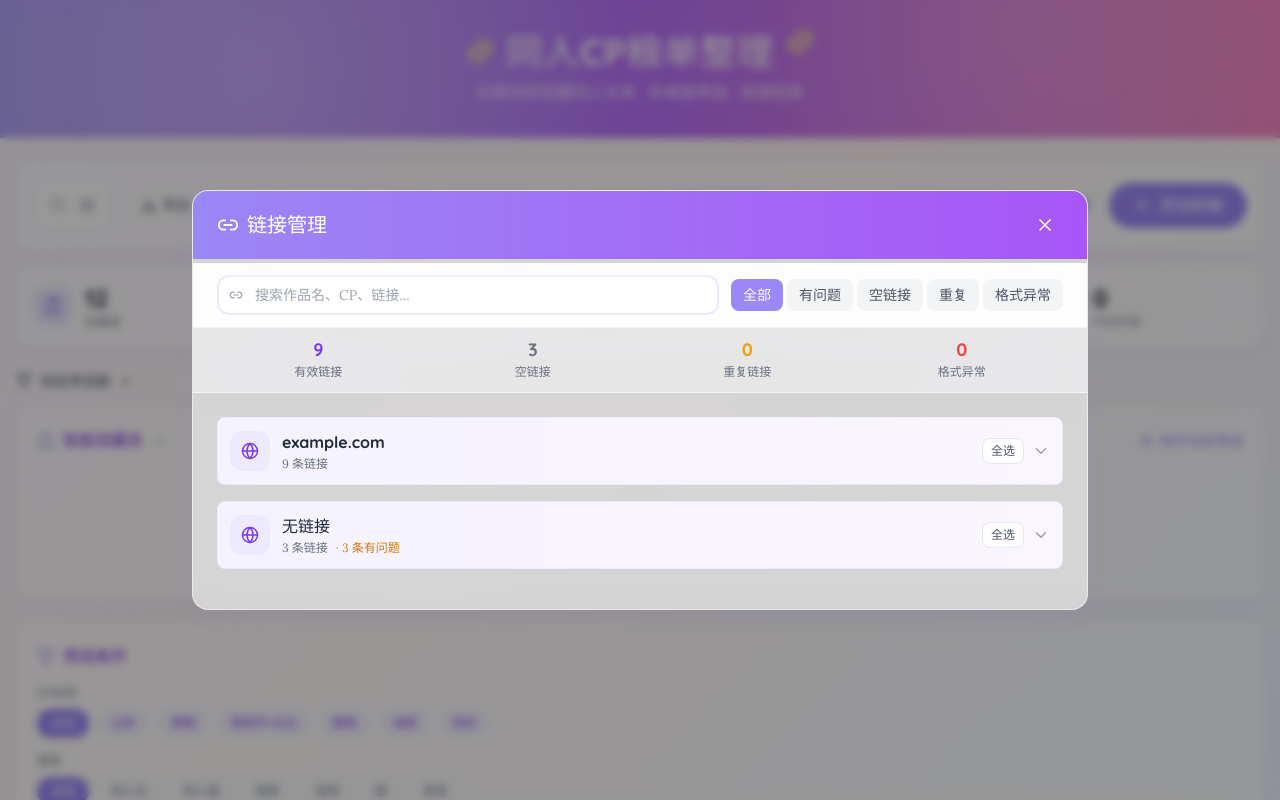
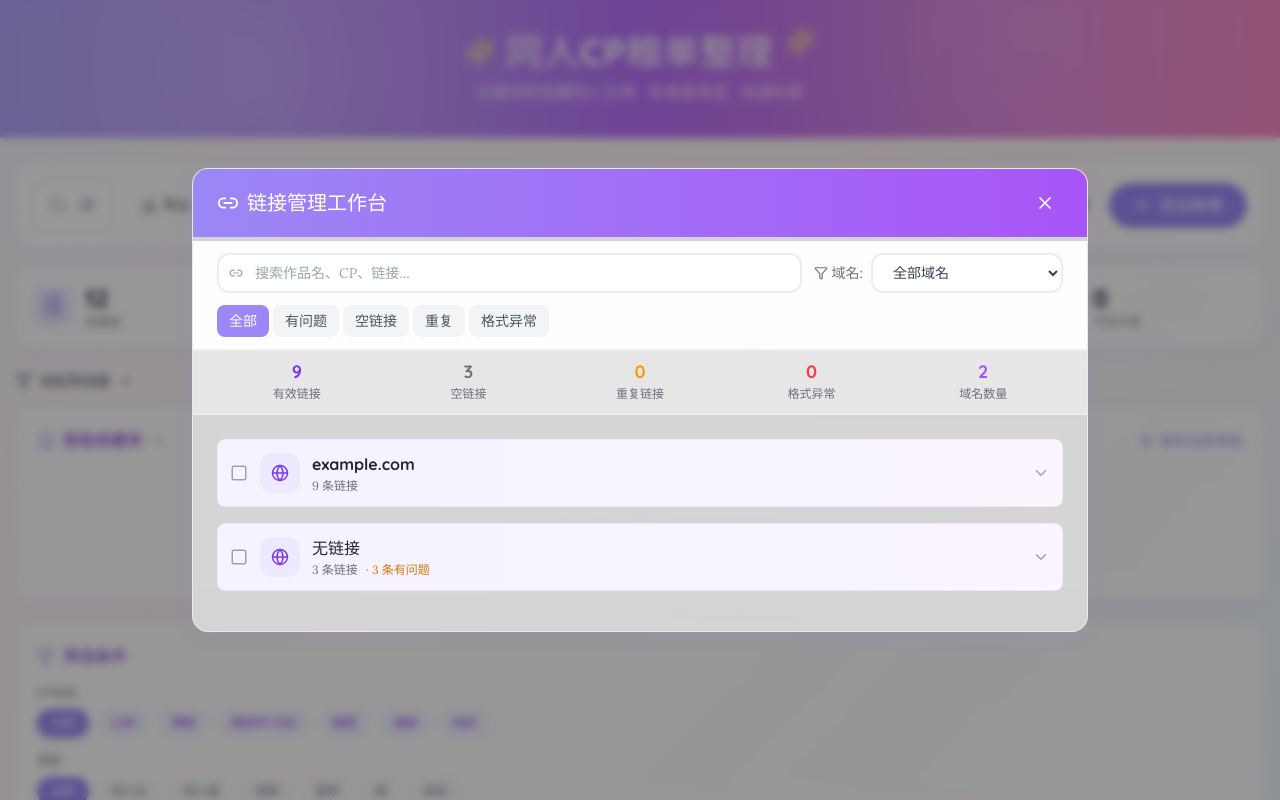
Before and after one commit to aliAjax/35-1510027, a React (Vite) app: page / in a window 1280 px wide. Both pictures are taken after a click on the button "链接管理". Shown: the top 800 px of the page. Built offline with nearby package versions, Linux system fonts and the light colour scheme.

Commit message:
.2552414705564364:09eb187fcbdd3e06eb4514c401b51229_6a228f5c134ab4dc2f085c4e.6a228f5e134ab4dc2f085c50.6a228f5d2b7308c1870c2757:Trae CN.T(2026/6/5 16:57:02)

```diff
--- a/src/components/LinkManager.tsx
+++ b/src/components/LinkManager.tsx
@@ -14,6 +14,9 @@ import {
   AlertCircle,
   Copy,
   XCircle,
+  Edit3,
+  Trash2,
+  Filter,
 } from 'lucide-react';
 import { useEntryStore } from '../store/useEntryStore';
 import type { LinkInfo, LinkDomainGroup, LinkIssueType } from '../types';
@@ -24,7 +27,8 @@ export const LinkManager = () => {
     closeLinkManager,
     analyzeLinks,
     batchUpdateNotes,
-    openDetail,
+    batchClearEmptyLinks,
+    openForm,
     entries,
   } = useEntryStore();
 
@@ -32,6 +36,7 @@ export const LinkManager = () => {
   const [selectedLinks, setSelectedLinks] = useState<Set<string>>(new Set());
   const [expandedDomains, setExpandedDomains] = useState<Set<string>>(new Set());
   const [filterType, setFilterType] = useState<'all' | 'issues' | 'empty' | 'duplicate' | 'invalid'>('all');
+  const [filterDomain, setFilterDomain] = useState<string>('all');
   const [batchNotes, setBatchNotes] = useState('');
   const [showBatchNotes, setShowBatchNotes] = useState(false);
   const [searchKeyword, setSearchKeyword] = useState('');
@@ -42,6 +47,7 @@ export const LinkManager = () => {
       setSelectedLinks(new Set());
       setExpandedDomains(new Set());
       setFilterType('all');
+      setFilterDomain('all');
       setBatchNotes('');
       setShowBatchNotes(false);
       setSearchKeyword('');
@@ -50,7 +56,13 @@ export const LinkManager = () => {
 
   const analysisResult = useMemo(() => analyzeLinks(entries), [analyzeLinks, entries]);
 
-  const matchFilter = useCallback((link: LinkInfo): boolean => {
+  const allDomains = useMemo(() => {
+    const domains = new Set<string>();
+    analysisResult.allLinks.forEach((link) => domains.add(link.domain));
+    return Array.from(domains).sort();
+  }, [analysisResult]);
+
+  const matchFilterType = useCallback((link: LinkInfo): boolean => {
     switch (filterType) {
       case 'issues':
         return link.hasIssue;
@@ -64,6 +76,11 @@ export const LinkManager = () => {
         return true;
     }
   }, [filterType]);
+
+  const matchFilterDomain = useCallback((link: LinkInfo): boolean => {
+    if (filterDomain === 'all') return true;
+    return link.domain === filterDomain;
+  }, [filterDomain]);
 
   const matchSearch = useCallback((link: LinkInfo): boolean => {
     if (!searchKeyword) return true;
@@ -81,10 +98,10 @@ export const LinkManager = () => {
     return analysisResult.domainGroups
       .map((group) => ({
         ...group,
-        links: group.links.filter((l) => matchFilter(l) && matchSearch(l)),
+        links: group.links.filter((l) => matchFilterType(l) && matchFilterDomain(l) && matchSearch(l)),
       }))
       .filter((group) => group.links.length > 0);
-  }, [analysisResult, matchFilter, matchSearch]);
+  }, [analysisResult, matchFilterType, matchFilterDomain, matchSearch]);
 
   if (!isLinkManagerOpen) return null;
 
@@ -118,7 +135,7 @@ export const LinkManager = () => {
   };
 
   const selectAllInDomain = (domain: string, links: LinkInfo[]) => {
-    const filteredLinks = links.filter((l) => matchFilter(l) && matchSearch(l));
+    const filteredLinks = links.filter((l) => matchFilterType(l) && matchFilterDomain(l) && matchSearch(l));
     const allSelected = filteredLinks.every((l) => selectedLinks.has(l.entryId));
 
     setSelectedLinks((prev) => {
@@ -134,6 +151,21 @@ export const LinkManager = () => {
     });
   };
 
+  const selectAllFiltered = () => {
+    const allFilteredIds = new Set<string>();
+    filteredGroups.forEach((group) => {
+      group.links.forEach((l) => allFilteredIds.add(l.entryId));
+    });
+
+    const currentAllSelected = Array.from(allFilteredIds).every((id) => selectedLinks.has(id));
+
+    if (currentAllSelected) {
+      setSelectedLinks(new Set());
+    } else {
+      setSelectedLinks(allFilteredIds);
+    }
+  };
+
   const handleOpenLink = (link: string) => {
     if (link) {
       const url = link.startsWith('http') ? link : `https://${link}`;
@@ -141,11 +173,11 @@ export const LinkManager = () => {
     }
   };
 
-  const handleOpenDetail = (entryId: string) => {
+  const handleOpenEditForm = (entryId: string) => {
     const entry = entries.find((e) => e.id === entryId);
     if (entry) {
       closeModal();
-      setTimeout(() => openDetail(entry), 200);
+      setTimeout(() => openForm(entry), 200);
     }
   };
 
@@ -154,6 +186,13 @@ export const LinkManager = () => {
       batchUpdateNotes(Array.from(selectedLinks), batchNotes.trim());
       setBatchNotes('');
       setShowBatchNotes(false);
+      setSelectedLinks(new Set());
+    }
+  };
+
+  const handleBatchClearLinks = () => {
+    if (selectedLinks.size > 0) {
+      batchClearEmptyLinks(Array.from(selectedLinks));
       setSelectedLinks(new Set());
     }
   };
@@ -230,11 +269,11 @@ export const LinkManager = () => {
                   </button>
                 )}
                 <button
-                  onClick={() => handleOpenDetail(linkInfo.entryId)}
+                  onClick={() => handleOpenEditForm(linkInfo.entryId)}
                   className="p-1.5 rounded-lg hover:bg-primary-100 text-gray-400 hover:text-primary-600 transition-colors"
-                  title="查看详情"
+                  title="编辑链接"
                 >
-                  <FileText size={14} />
+                  <Edit3 size={14} />
                 </button>
               </div>
             </div>
@@ -276,6 +315,7 @@ export const LinkManager = () => {
   const renderDomainGroup = (group: LinkDomainGroup) => {
     const isExpanded = expandedDomains.has(group.domain);
     const allSelected = group.links.every((l) => selectedLinks.has(l.entryId));
+    const someSelected = group.links.some((l) => selectedLinks.has(l.entryId));
 
     return (
       <div key={group.domain} className="mb-4">
@@ -284,6 +324,21 @@ export const LinkManager = () => {
           className="flex items-center justify-between p-3 rounded-lg bg-gradient-to-r from-primary-50 to-purple-50 border border-primary-100 cursor-pointer hover:shadow-sm transition-shadow"
         >
           <div className="flex items-center gap-3">
+            <button
+              onClick={(e) => {
+                e.stopPropagation();
+                selectAllInDomain(group.domain, group.links);
+              }}
+              className="text-gray-400 hover:text-primary-500 transition-colors"
+            >
+              {allSelected ? (
+                <CheckSquare size={18} className="text-primary-500" />
+              ) : someSelected ? (
+                <CheckSquare size={18} className="text-primary-300" />
+              ) : (
+                <Square size={18} />
+              )}
+            </button>
             <div className="w-10 h-10 rounded-xl bg-primary-100 flex items-center justify-center text-primary-600">
               <Globe size={18} />
             </div>
@@ -302,15 +357,6 @@ export const LinkManager = () => {
             </div>
           </div>
           <div className="flex items-center gap-2">
-            <button
-              onClick={(e) => {
-                e.stopPropagation();
-                selectAllInDomain(group.domain, group.links);
-              }}
-              className="px-2 py-1 text-xs rounded-lg bg-white/80 border border-gray-200 text-gray-600 hover:bg-primary-50 hover:text-primary-600 hover:border-primary-300 transition-colors"
-            >
-              {allSelected ? '取消全选' : '全选'}
-            </button>
             {isExpanded ? (
               <ChevronUp size={18} className="text-gray-400" />
             ) : (
@@ -327,6 +373,14 @@ export const LinkManager = () => {
       </div>
     );
   };
+
+  const allFilteredCount = filteredGroups.reduce((sum, g) => sum + g.links.length, 0);
+  const allFilteredSelected = filteredGroups.every((g) =>
+    g.links.every((l) => selectedLinks.has(l.entryId))
+  );
+  const someFilteredSelected = filteredGroups.some((g) =>
+    g.links.some((l) => selectedLinks.has(l.entryId))
+  );
 
   return (
     <div className="fixed inset-0 z-50 flex items-center justify-center p-4">
@@ -345,7 +399,7 @@ export const LinkManager = () => {
           <div className="flex items-center justify-between">
             <h2 className="text-xl font-display font-bold flex items-center gap-2">
               <Link2 size={22} />
-              链接管理
+              链接管理工作台
             </h2>
             <button
               onClick={closeModal}
@@ -372,7 +426,27 @@ export const LinkManager = () => {
               />
             </div>
 
-            <div className="flex items-center gap-1 flex-wrap">
+            <div className="flex items-center gap-2">
+              <div className="flex items-center gap-1 text-sm text-gray-500">
+                <Filter size={14} />
+                <span>域名:</span>
+              </div>
+              <select
+                value={filterDomain}
+                onChange={(e) => setFilterDomain(e.target.value)}
+                className="input-field py-2 text-sm w-48"
+              >
+                <option value="all">全部域名</option>
+                {allDomains.map((domain) => (
+                  <option key={domain} value={domain}>
+                    {domain}
+                  </option>
+                ))}
+              </select>
+            </div>
+          </div>
+
+          <div className="flex items-center gap-1 flex-wrap mt-3">
             {[
               { key: 'all', label: '全部' },
               { key: 'issues', label: '有问题' },
@@ -394,10 +468,9 @@ export const LinkManager = () => {
             ))}
           </div>
         </div>
-        </div>
 
         <div className="px-6 py-3 bg-gray-50/50 border-b border-gray-100">
-          <div className="grid grid-cols-4 gap-3 text-sm">
+          <div className="grid grid-cols-5 gap-3 text-sm">
             <div className="text-center">
               <div className="font-display font-bold text-lg text-primary-600">
                 {analysisResult.totalLinks}
@@ -422,15 +495,36 @@ export const LinkManager = () => {
               </div>
               <div className="text-xs text-gray-500">格式异常</div>
             </div>
+            <div className="text-center">
+              <div className="font-display font-bold text-lg text-purple-500">
+                {allDomains.length}
+              </div>
+              <div className="text-xs text-gray-500">域名数量</div>
+            </div>
           </div>
         </div>
 
         {selectedLinks.size > 0 && (
           <div className="px-6 py-3 bg-primary-50 border-b border-primary-100">
             <div className="flex items-center justify-between">
+              <div className="flex items-center gap-3">
+                <button
+                  onClick={selectAllFiltered}
+                  className="flex items-center gap-1.5 text-sm font-display text-primary-700 hover:text-primary-800 transition-colors"
+                >
+                  {allFilteredSelected ? (
+                    <CheckSquare size={16} className="text-primary-500" />
+                  ) : someFilteredSelected ? (
+                    <CheckSquare size={16} className="text-primary-300" />
+                  ) : (
+                    <Square size={16} />
+                  )}
+                  全选当前筛选 ({allFilteredCount})
+                </button>
                 <span className="text-sm font-display text-primary-700">
                   已选择 {selectedLinks.size} 条链接
                 </span>
+              </div>
               <div className="flex items-center gap-2">
                 <button
                   onClick={() => setShowBatchNotes(!showBatchNotes)}
@@ -438,6 +532,13 @@ export const LinkManager = () => {
                 >
                   <FileText size={14} />
                   批量补充备注
+                </button>
+                <button
+                  onClick={handleBatchClearLinks}
+                  className="flex items-center gap-1.5 px-3 py-1.5 text-sm rounded-lg bg-red-500 text-white hover:bg-red-600 transition-colors font-display"
+                >
+                  <Trash2 size={14} />
+                  批量清空链接
                 </button>
               </div>
             </div>
@@ -476,7 +577,9 @@ export const LinkManager = () => {
                 <Link2 size={28} />
               </div>
               <p className="text-gray-500 font-display">
-                {searchKeyword ? '没有找到匹配的链接' : '暂无符合条件的链接'}
+                {searchKeyword || filterDomain !== 'all' || filterType !== 'all'
+                  ? '没有找到匹配的链接'
+                  : '暂无符合条件的链接'}
               </p>
             </div>
           )}
--- a/src/store/useEntryStore.ts
+++ b/src/store/useEntryStore.ts
@@ -1703,6 +1703,15 @@ export const useEntryStore = create<EntryStore>()(
         }));
       },
 
+      batchClearEmptyLinks: (entryIds: string[]) => {
+        set((state) => ({
+          entries: state.entries.map((entry) => {
+            if (!entryIds.includes(entry.id)) return entry;
+            return { ...entry, link: '', updatedAt: Date.now() };
+          }),
+        }));
+      },
+
       openDataAnalysis: () => {
         set({
           isDataAnalysisOpen: true,
--- a/src/types/index.ts
+++ b/src/types/index.ts
@@ -455,4 +455,5 @@ export interface LinkManagerStore {
   closeLinkManager: () => void;
   analyzeLinks: (entriesToAnalyze?: Entry[]) => LinkAnalysisResult;
   batchUpdateNotes: (entryIds: string[], notes: string) => void;
+  batchClearEmptyLinks: (entryIds: string[]) => void;
 }
```
Lines whose indentation alone changed are shown as unchanged.
